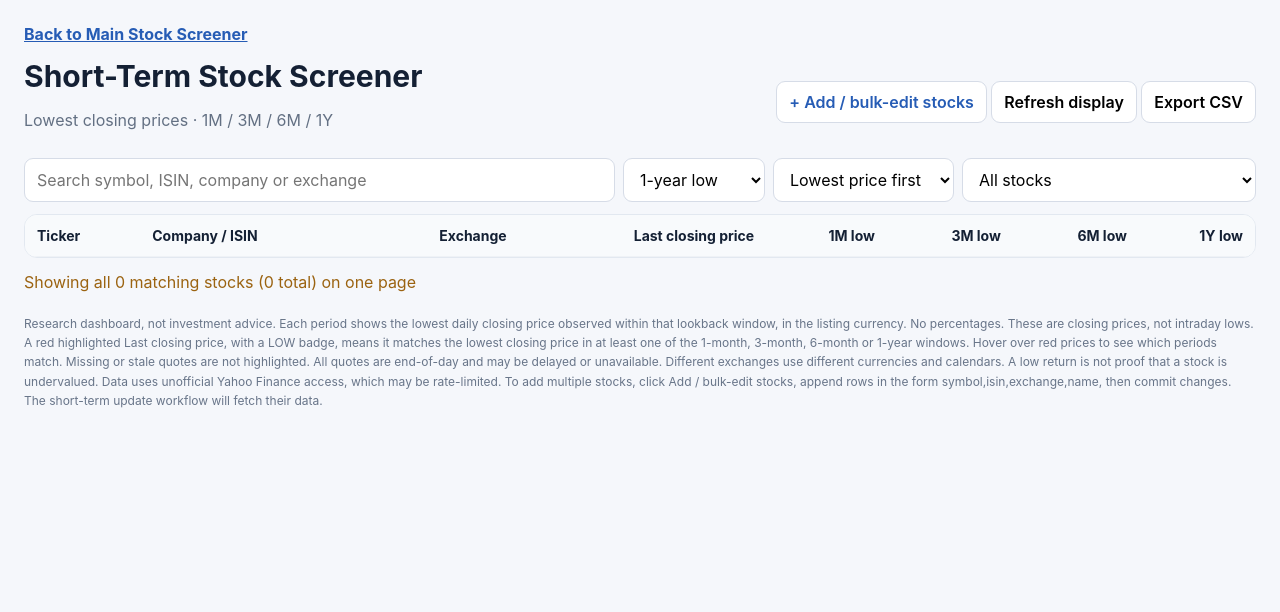
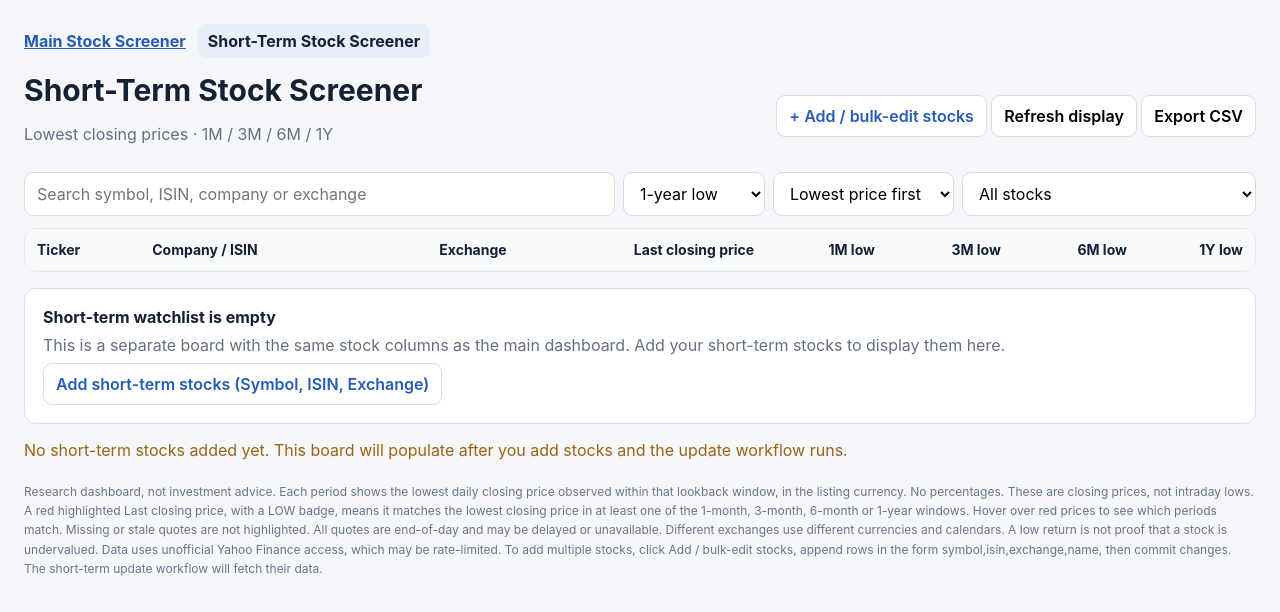
Before and after one commit to JayatiJaiswal/stock-market-screener, a plain HTML site: page docs/short-term.html in a window 1280 px wide. Drawn offline with Linux system fonts and the light colour scheme.

Commit message:
Clarify empty short-term board and show direct add-stock action

```diff
--- a/docs/short-term.html
+++ b/docs/short-term.html
@@ -21,7 +21,7 @@ th:first-child,td:first-child,th:nth-child(2),td:nth-child(2){text-align:left}
 a{color:#265cb5}.action-link{display:inline-block;padding:10px 12px;border:1px solid #d6dce7;border-radius:9px;background:#fff;text-decoration:none;font-weight:600}.pager{display:flex;align-items:center;justify-content:center;gap:12px;margin:12px 0}.pager button:disabled{opacity:.45;cursor:default}
 @media(max-width:650px){main{padding:12px}h1{font-size:23px}}
 </style></head><body><main>
-<div style="margin-bottom:14px"><a href="./index.html" style="font-weight:700">Back to Main Stock Screener</a></div>
+<div style="margin-bottom:14px;display:flex;gap:12px;align-items:center;flex-wrap:wrap"><a href="./index.html" style="font-weight:700">Main Stock Screener</a><strong style="background:#e9effa;padding:7px 10px;border-radius:8px">Short-Term Stock Screener</strong></div>
 <header><div><h1>Short-Term Stock Screener</h1><p>Lowest closing prices · 1M / 3M / 6M / 1Y</p></div><div><a class="action-link" href="https://github.com/JayatiJaiswal/stock-market-screener/edit/main/stocks-short-term.csv" target="_blank" rel="noopener noreferrer" title="Add multiple rows using Symbol, ISIN, Exchange and Name">+ Add / bulk-edit stocks</a> <button id="refresh">Refresh display</button> <button id="export">Export CSV</button></div></header>
 
 <div class="controls"><input id="search" placeholder="Search symbol, ISIN, company or exchange">
@@ -29,7 +29,7 @@ a{color:#265cb5}.action-link{display:inline-block;padding:10px 12px;border:1px s
 <select id="direction"><option value="asc">Lowest price first</option><option value="desc">Highest price first</option></select>
 <select id="filter"><option value="all">All stocks</option><option value="near">Within 10% of period low</option><option value="far">More than 10% above period low</option><option value="missing">Missing/stale data</option></select></div>
 <div class="tablewrap"><table><thead><tr><th data-key="symbol">Ticker</th><th data-key="name">Company / ISIN</th><th data-key="exchange">Exchange</th><th data-key="price">Last closing price</th><th data-key="1m">1M low</th><th data-key="3m">3M low</th><th data-key="6m">6M low</th><th data-key="1y">1Y low</th></tr></thead><tbody id="rows"></tbody></table></div>
-<div id="message"></div>
+<div id="empty-watchlist" style="display:none;margin:16px 0;padding:18px;border:1px solid #d4deee;border-radius:12px;background:#fff"><strong>Short-term watchlist is empty</strong><p style="margin:8px 0">This is a separate board with the same stock columns as the main dashboard. Add your short-term stocks to display them here.</p><a class="action-link" href="https://github.com/JayatiJaiswal/stock-market-screener/edit/main/stocks-short-term.csv" target="_blank" rel="noopener noreferrer">Add short-term stocks (Symbol, ISIN, Exchange)</a></div><div id="message"></div>
 <footer>Research dashboard, not investment advice. Each period shows the lowest daily closing price observed within that lookback window, in the listing currency. No percentages. These are closing prices, not intraday lows. A red highlighted Last closing price, with a LOW badge, means it matches the lowest closing price in at least one of the 1-month, 3-month, 6-month or 1-year windows. Hover over red prices to see which periods match. Missing or stale quotes are not highlighted. All quotes are end-of-day and may be delayed or unavailable. Different exchanges use different currencies and calendars. A low return is not proof that a stock is undervalued. Data uses unofficial Yahoo Finance access, which may be rate-limited. To add multiple stocks, click Add / bulk-edit stocks, append rows in the form symbol,isin,exchange,name, then commit changes. The short-term update workflow will fetch their data.</footer>
 <script>
 let stocks=[],key='1y',ascending=true;const el=x=>document.getElementById(x);
@@ -44,8 +44,9 @@ let term=el('search').value.trim().toLowerCase(), period=el('period').value, fil
 let rows=stocks.filter(r=>[r.symbol,r.isin,r.name,r.exchange,r.provider_symbol].join(' ').toLowerCase().includes(term));
 rows=rows.filter(r=>filter==='all'||(filter==='missing'?r.status!=='ok':filter==='near'?value(r,period)!=null&&r.price!=null&&r.price<=value(r,period)*1.10:value(r,period)!=null&&r.price!=null&&r.price>value(r,period)*1.10));
 rows.sort((a,b)=>{let x=value(a,key),y=value(b,key);if(x==null)return 1;if(y==null)return -1;return (typeof x==='number'&&typeof y==='number'?x-y:String(x).localeCompare(String(y)))*(ascending?1:-1)});
+el('empty-watchlist').style.display=stocks.length===0?'block':'none';
 el('rows').innerHTML=rows.map(r=>'<tr><td><b>'+safe(r.symbol)+'</b></td><td>'+safe(r.name)+'<div class="muted">'+safe(r.isin)+'</div></td><td>'+safe(r.exchange)+'</td><td class="'+(atLongTermLow(r)?'at-multiperiod-low':'')+'" title="'+(atLongTermLow(r)?'Matches lowest closing price for: '+matchingLows(r).join(', '):'')+'">'+(r.price==null?'—':safe(Number(r.price).toLocaleString(undefined,{maximumFractionDigits:4}))+' '+safe(r.currency||''))+redLowMarkup(r)+'</td>'+['1m','3m','6m','1y'].map(k=>'<td class="'+(value(r,k)==null?'muted':r.price!=null&&value(r,k)!=null&&r.price<=value(r,k)*1.10?'positive':'muted')+'">'+money(value(r,k),r.currency)+'</td>').join('')+'</tr>').join('');
-el('message').textContent='Showing all '+rows.length+' matching stocks ('+stocks.length+' total) on one page';
+el('message').textContent=stocks.length===0?'No short-term stocks added yet. This board will populate after you add stocks and the update workflow runs.':'Showing all '+rows.length+' matching stocks ('+stocks.length+' total) on one page';
 }
 async function refresh(){
 try {let response=await fetch('short-term-data.json?ts='+Date.now(),{cache:'no-store'});if(!response.ok)throw Error('HTTP '+response.status);
```
